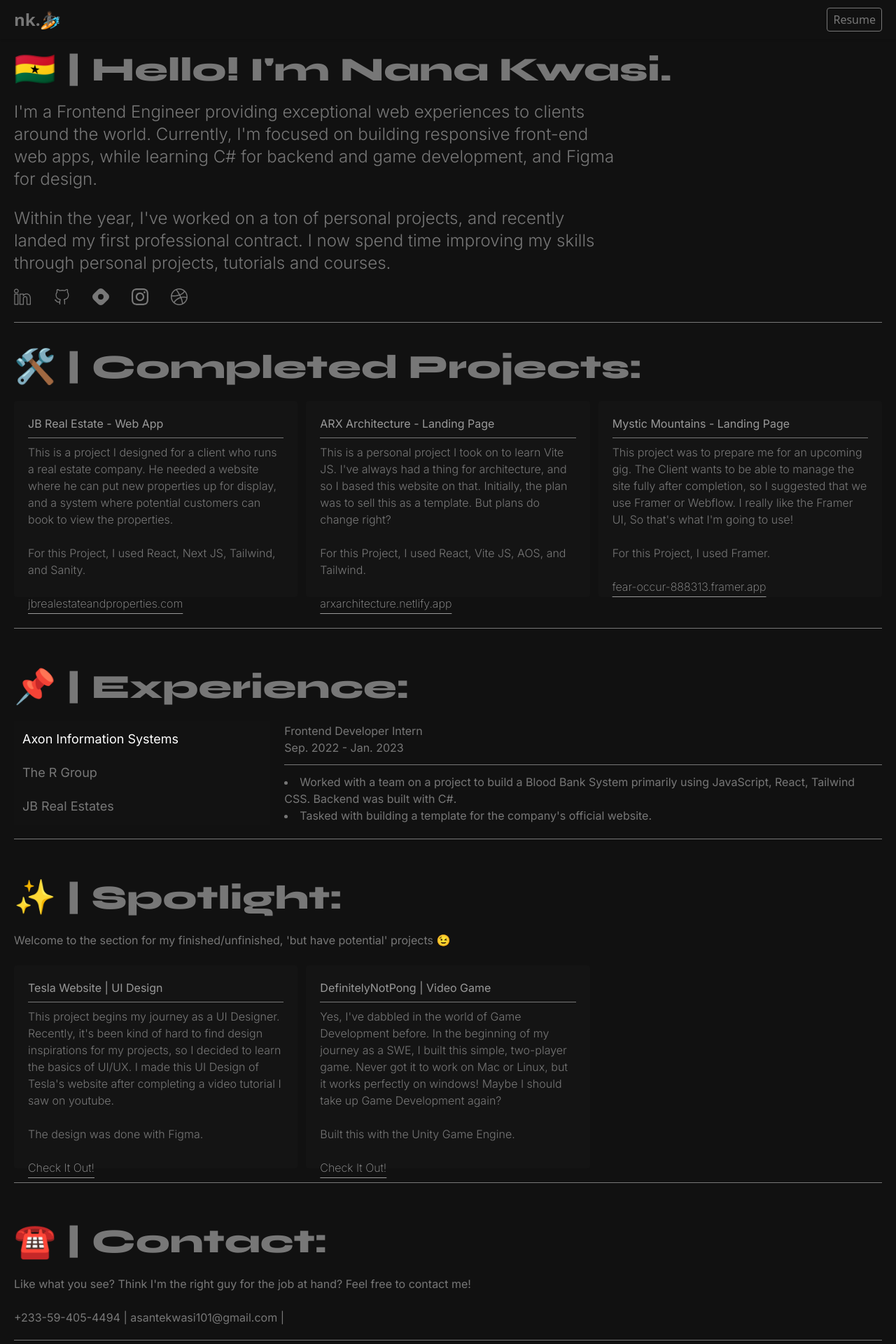
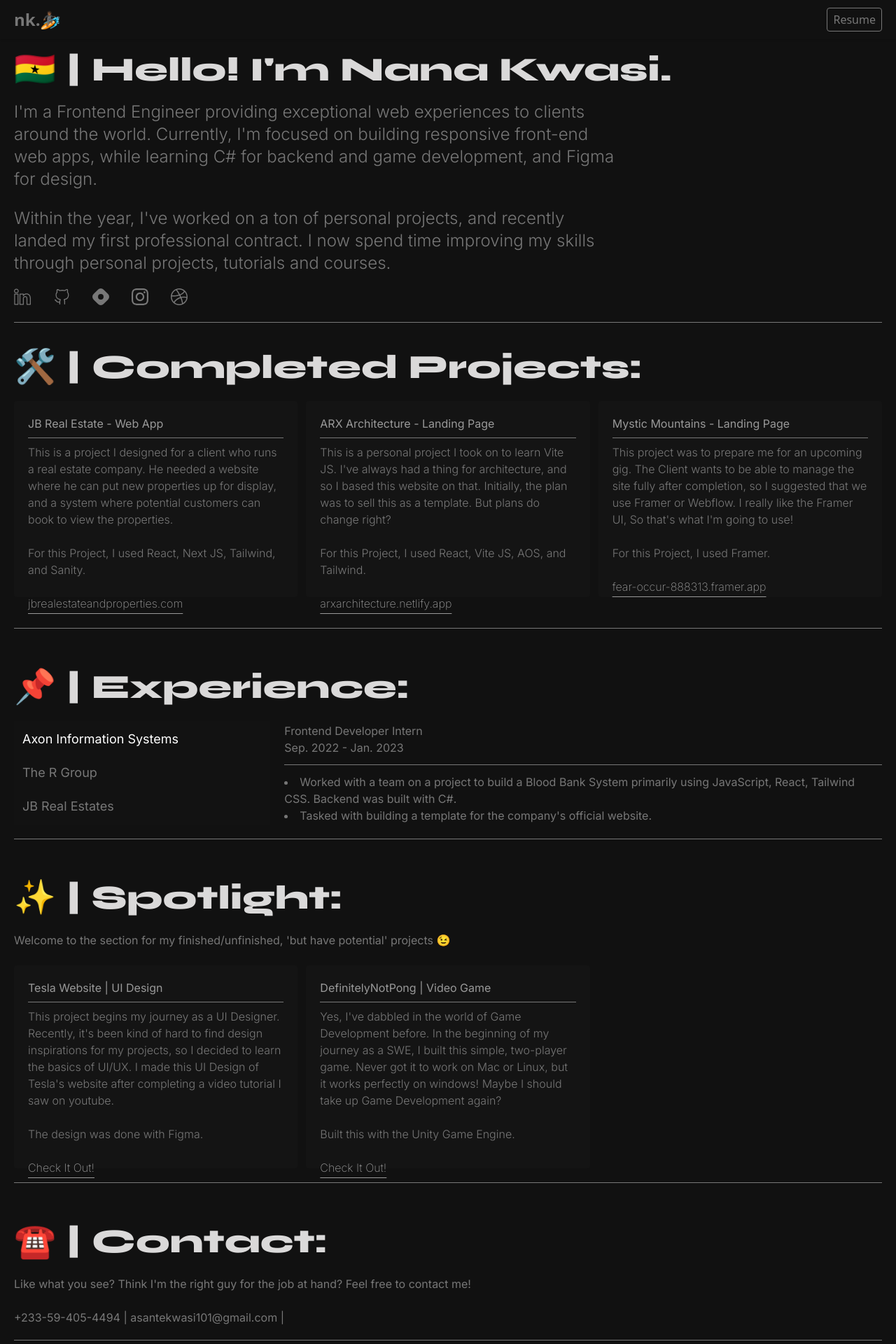
Before and after one commit to topboyasante/my-portfolio, a Next.js app: page / in a window 1280 px wide. Shown: the top 1920 px of the page at 70% size. Built offline with nearby package versions, Linux system fonts and the light colour scheme; a web font is replaced by a local one.

Commit message:
UI Changes.

```diff
--- a/src/components/page-sections/Contact.jsx
+++ b/src/components/page-sections/Contact.jsx
@@ -4,7 +4,7 @@ function Contact() {
   return (
     <main className='w-full h-full'>
         <section className='max-w-[1600px] mx-auto p-5 h-full'>
-            <p className='text-syne text-2xl md:text-3xl lg:text-5xl'>☎️ | Contact:</p>
+            <p className='text-syne text-2xl md:text-3xl lg:text-5xl text-[#dad9d9]'>☎️ | Contact:</p>
             <br />
             <section>
                 <p>Like what you see? Think I'm the right guy for the job at hand? Feel free to contact me!</p>
--- a/src/components/page-sections/home/Experience.jsx
+++ b/src/components/page-sections/home/Experience.jsx
@@ -60,7 +60,7 @@ function Experience() {
   return (
     <main className='w-full h-full'>
       <section className='max-w-[1600px] mx-auto p-5 h-full'>
-        <p className='text-syne text-2xl md:text-3xl lg:text-5xl'>📌 | Experience:</p>
+        <p className='text-syne text-2xl md:text-3xl lg:text-5xl text-[#dad9d9]'>📌 | Experience:</p>
         <br />
         {/* Big Screens */}
         <section className='w-full h-full'>
--- a/src/components/page-sections/home/Hero.jsx
+++ b/src/components/page-sections/home/Hero.jsx
@@ -51,7 +51,7 @@ function Hero() {
                 </div>
             </section> */}
 
-            <p className='text-syne text-2xl md:text-3xl lg:text-5xl hero-text'>🇬🇭 | Hello! I'm Nana Kwasi.</p>
+            <p className='text-syne text-2xl md:text-3xl lg:text-5xl hero-text text-[#dad9d9]'>🇬🇭 | Hello! I'm Nana Kwasi.</p>
 
 
             <section className='lg:w-[70%] py-5'>
--- a/src/components/page-sections/home/Projects.jsx
+++ b/src/components/page-sections/home/Projects.jsx
@@ -61,7 +61,7 @@ function Projects() {
 
     <main className='w-full h-full'>
         <section className='max-w-[1600px] mx-auto h-full p-5'>
-            <p className='text-syne text-2xl md:text-3xl lg:text-5xl'>🛠️ | Completed Projects:</p>
+            <p className='text-syne text-2xl md:text-3xl lg:text-5xl text-[#dad9d9]'>🛠️ | Completed Projects:</p>
             <br />
               <section className='grid grid-cols-1 md:grid-cols-2 lg:grid-cols-3 place-items-center gap-3 '>
                   {
--- a/src/components/page-sections/home/Spotlight.jsx
+++ b/src/components/page-sections/home/Spotlight.jsx
@@ -25,7 +25,7 @@ function Spotlight() {
   return (
     <main className='w-full h-full'>
         <section className='max-w-[1600px] mx-auto p-5 h-full'>
-        <p className='text-syne text-2xl md:text-3xl lg:text-5xl'>✨ | Spotlight:</p>
+        <p className='text-syne text-2xl md:text-3xl lg:text-5xl text-[#dad9d9]'>✨ | Spotlight:</p>
         <br />
         <p>Welcome to the section for my finished/unfinished, 'but have potential' projects 😉</p>
         <br />
```
